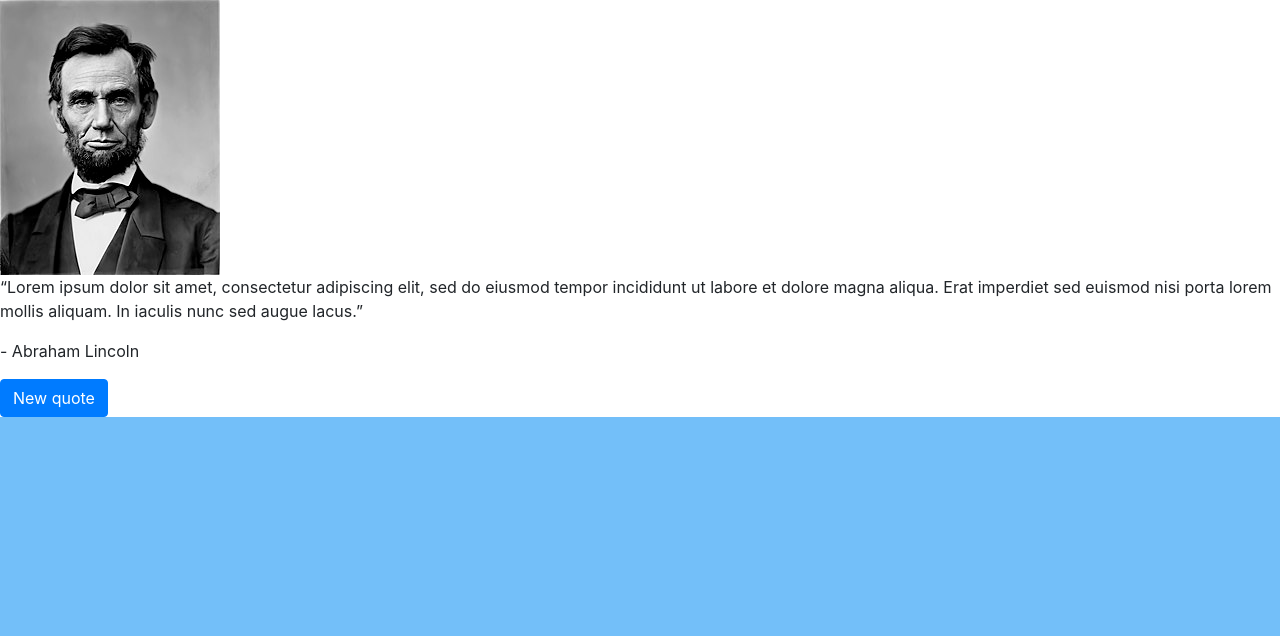
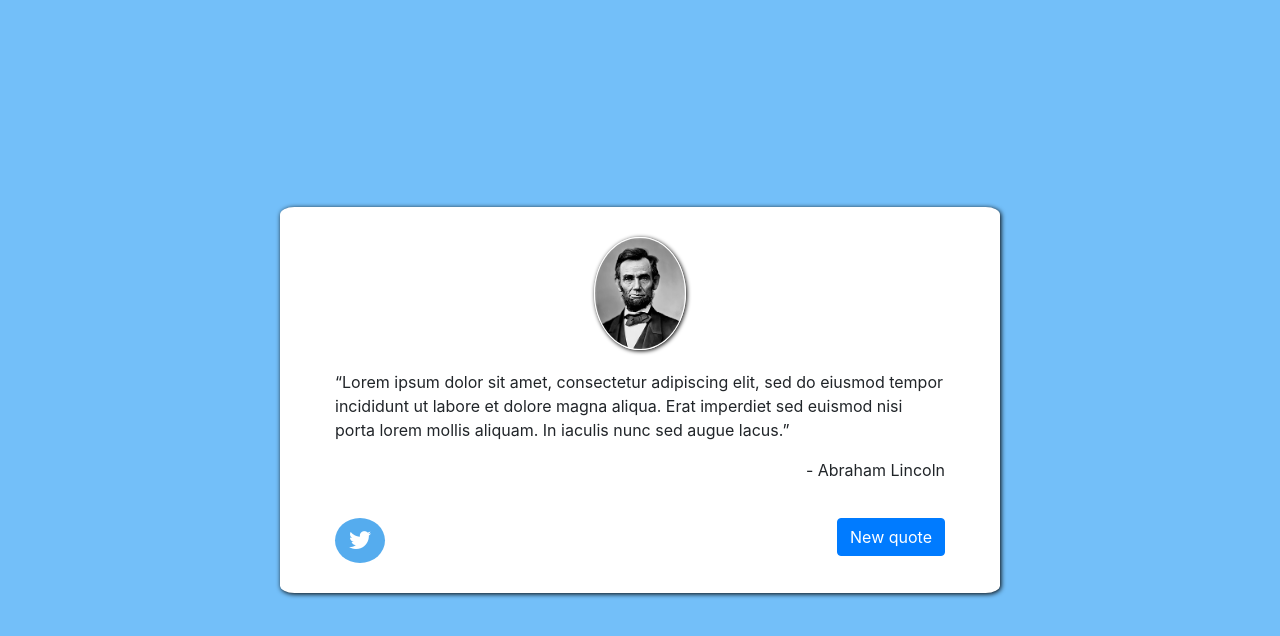
Before and after one commit to sonoffavor/quote-machine, a plain HTML site: page index.html in a window 1280 px wide. Drawn offline with nearby package versions, Linux system fonts and the light colour scheme; files whose address does not match are found by name.

Commit message:
add and style html page

```diff
--- a/css/styles.css
+++ b/css/styles.css
@@ -1,7 +1,62 @@
 body {
+    display: flex;
     background-color: #73BFF9;
+    align-items: center;
+    justify-content: center;
+    height: 100vh;
+}
+
+#author {
+    text-align: right;
+    padding-bottom: 20px;
+}
+
+#avatar {
+    display: block;
+    margin: auto;
+    width: 15%;
+    border-radius: 50%;
+    border: 1px solid white;
+    -webkit-box-shadow: 1px 1px 4px 0px rgba(0, 0, 0, 1);
+    -moz-box-shadow: 1px 1px 4px 0px rgba(0, 0, 0, 1);
+    box-shadow: 1px 1px 4px 0px rgba(0, 0, 0, 1);
+}
+
+#text {
+    padding-top: 20px;
 }
 
 #quote-box {
     background-color: white;
+    border-radius: 2%;
+    padding: 30px 55px;
+    width: 45rem;
+    -webkit-box-shadow: 1px 1px 5px rgba(0, 0, 0, 1);
+    -moz-box-shadow: 1px 1px 5px rgba(0, 0, 0, 1);
+    box-shadow: 1px 1px 5px rgba(0, 0, 0, 1);
 }
+
+#new-quote {
+    float: right;
+}
+
+/* Style all font awesome icons */
+.fa {
+    padding: 10px;
+    font-size: 25px;
+    width: 50px;
+    text-align: center;
+    text-decoration: none;
+    border-radius: 50%;
+  }
+
+  /* hover effect */
+  .fa:hover {
+    opacity: 0.7;
+  }
+
+  /* Twitter */
+  .fa-twitter {
+    background: #55ACEE;
+    color: white;
+  }
--- a/index.html
+++ b/index.html
@@ -4,21 +4,26 @@
     <meta charset="UTF-8">
     <meta name="viewport" content="width=device-width, initial-scale=1.0">
 
+    <!-- Cloudflare -->
+    <link rel="stylesheet" href="https://cdnjs.cloudflare.com/ajax/libs/font-awesome/4.7.0/css/font-awesome.min.css">
+
     <!-- Bootstrap CSS -->
     <link rel="stylesheet" href="https://maxcdn.bootstrapcdn.com/bootstrap/4.0.0/css/bootstrap.min.css" integrity="sha384-Gn5384xqQ1aoWXA+058RXPxPg6fy4IWvTNh0E263XmFcJlSAwiGgFAW/dAiS6JXm" crossorigin="anonymous">
 
-     <!-- Styles CSS -->
-     <link rel="stylesheet" href="css/styles.css">
+    <!-- Styles CSS -->
+    <link rel="stylesheet" href="css/styles.css">
 
     <title>Quote Machine</title>
 </head>
 <body>
     <div id="quote-box">
-        <img src="images/Abraham_Lincoln.jpg" alt="image of person">
+        <img id="avatar" src="images/Abraham_Lincoln.jpg" alt="image of person">
         <p id="text">“Lorem ipsum dolor sit amet, consectetur adipiscing elit, sed do eiusmod tempor incididunt ut labore et dolore magna aliqua. Erat imperdiet sed euismod nisi porta lorem mollis aliquam. In iaculis nunc sed augue lacus.”</p>
         <p id="author">- Abraham Lincoln</p>
+        <a id="tweet-quote" href="twitter.com/intent/tweet" class="fa fa-twitter"></a>
         <button id="new-quote" type="button" class="btn btn-primary">New quote</button>
     </div>
+
     <script src="index.js" charset="utf-8"></script>
 
     <!-- getbootstrap scripts -->
```
